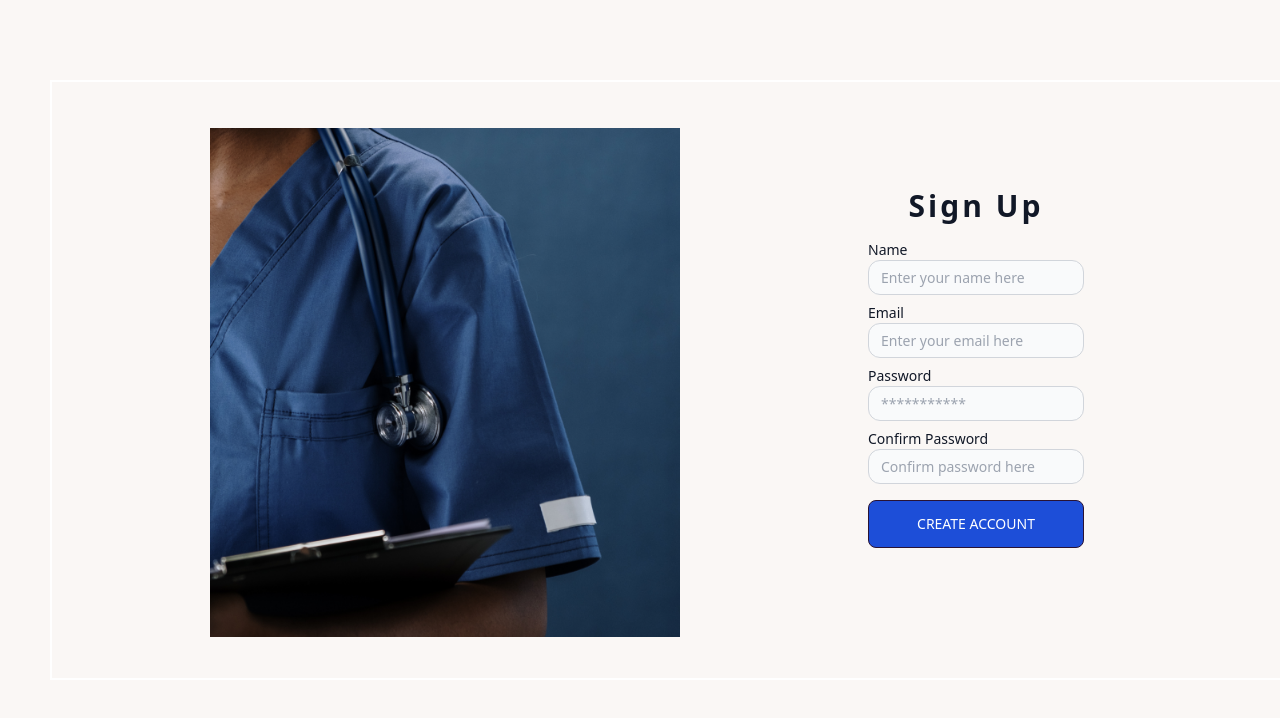
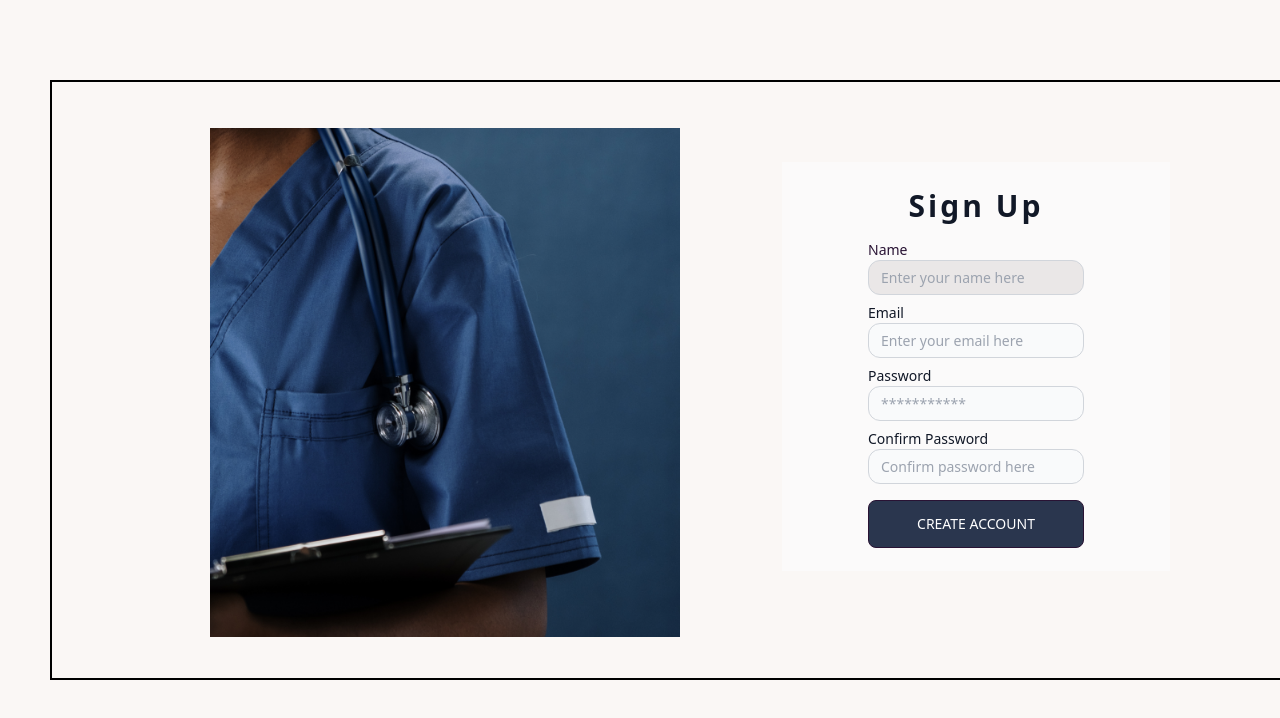
Before and after one commit to Neuroleptique/Medical-Tracker, a React (Vite) app in the folder client/: page /register in a window 1280 px wide. Shown: the top 718 px of the page. Built offline with nearby package versions, Linux system fonts and the light colour scheme.

Commit message:
Changed background color to white

```diff
--- a/client/src/pages/SignupForm.jsx
+++ b/client/src/pages/SignupForm.jsx
@@ -68,7 +68,7 @@ function Register() {
 
   return (
 
-      <div className=' border-2 border-white flex justify-center align-center my-[80px] mx-[50px] w-[1280px] h-[600px] max-sm:relative max-sm:top-[50px] max-sm:border-none max-sm:w-auto max-sm:flex-col max-sm:h-auto max-sm:justify-center max-sm:mx-3 max-sm:my-2 max-sm:p-2'>
+      <div className=' border-2 border-black flex justify-center align-center my-[80px] mx-[50px] w-[1280px] h-[600px] max-sm:relative max-sm:top-[50px] max-sm:border-none max-sm:w-auto max-sm:flex-col max-sm:h-auto max-sm:justify-center max-sm:mx-3 max-sm:my-2 max-sm:p-2'>
         <div  >
           <img src={logo} alt='logo' className='hidden max-sm:block' />
           <img src={images} alt="Photo" className=' mr-[60px] w-[470px] h-[509px] mt-[46px] mb-[45px]  block object-fill max-sm:hidden' />
@@ -76,7 +76,7 @@ function Register() {
 
 
 
-      <div className="signup-container flex justify-center ml-[42px] mt-[80px] mb-[46px] relative w-[388px] h-[409px] max-sm:p-3 max-sm:m-1">
+      <div className="signup-container bg-[#FBFAFA] flex justify-center ml-[42px] mt-[80px] mb-[46px] relative w-[388px] h-[409px] max-sm:p-3 max-sm:m-1">
       <div>
         {/* <h1>
           <TfiWrite /> Sign up
@@ -85,20 +85,20 @@ function Register() {
       </div>
 
       <section className="form font-Sans space-y-6 ">
-      <p className=" mb-4 text-xl font-medium  text-gray-900 dark:text-white">Sign Up</p>
+      <p className=" mb-4 text-xl font-medium  text-gray-900 dark:text-black">Sign Up</p>
         <form onSubmit={onSubmit}>
           <div className="form-group">
-          <label for="email" className="block mt-2 text-sm font-medium text-gray-900 dark:text-white">Name</label>
+          <label for="email" className="block mt-2 text-sm font-medium dark:text-black">Name</label>
             <input
               type="text"
-              className="form-control  bg-gray-50 border border-gray-300 text-gray-900 text-sm rounded-[12px] focus:ring-blue-500 focus:border-blue-500 block w-[216px] h-[35px] p-3 dark:bg-gray-600 dark:border-gray-500 dark:placeholder-gray-400 dark:text-white"
+              className="form-control  bg-[#EAE7E7] border border-gray-300 text-gray-900 text-sm rounded-[12px] focus:ring-black-500 focus:border-black-500 block w-[216px] h-[35px] p-3 dark:bg-gray-600 dark:border-gray-500 dark:placeholder-gray-400 dark:text-white"
               id="name" name="userName"
               value={userName}
               placeholder="Enter your name here"
               onChange={onChange} />
           </div>
           <div className="form-group">
-          <label for="email" class="block mt-2 text-sm font-medium text-gray-900 dark:text-white">Email</label>
+          <label for="email" class="block mt-2 text-sm font-medium text-gray-900 dark:text-black">Email</label>
             <input
               type="email"
               className="form-control bg-gray-50 border border-gray-300 text-gray-900 text-sm rounded-[12px] focus:ring-blue-500 focus:border-blue-500 block w-[216px] h-[35px] p-3 dark:bg-gray-600 dark:border-gray-500 dark:placeholder-gray-400 dark:text-white"
@@ -109,7 +109,7 @@ function Register() {
               onChange={onChange} />
           </div>
           <div className="form-group">
-          <label for="email" class="block mt-2 text-sm font-medium text-gray-900 dark:text-white">Password</label>
+          <label for="email" class="block mt-2 text-sm font-medium text-gray-900 dark:text-black">Password</label>
             <input
               type="password"
               className="form-control bg-gray-50 border border-gray-300 text-gray-900 text-sm rounded-[12px] focus:ring-blue-500 focus:border-blue-500 block w-[216px] h-[35px] p-3 dark:bg-gray-600 dark:border-gray-500 dark:placeholder-gray-400 dark:text-white"
@@ -119,17 +119,17 @@ function Register() {
               onChange={onChange} />
           </div>
           <div className="form-group">
-          <label for="email" class="block mt-2 text-sm font-medium text-gray-900 dark:text-white">Confirm Password</label>
+          <label for="email" class="block mt-2 text-sm font-medium text-gray-900 dark:text-black">Confirm Password</label>
             <input
               type="password"
-              className="form-control bg-gray-50 border border-gray-300 text-gray-900 text-sm rounded-[12px] focus:ring-blue-500 focus:border-blue-500 block w-[216px] h-[35px] p-3 dark:bg-gray-600 dark:border-gray-500 dark:placeholder-gray-400 dark:text-white"
+              className="form-control bg-gray-50 border border-gray-300 text-gray-900 text-sm rounded-[12px] block w-[216px] h-[35px] p-3 dark:bg-gray-600 dark:border-gray-500 dark:placeholder-gray-400 dark:text-white"
               id="password2" name="password2"
               value={password2}
               placeholder="Confirm password here"
               onChange={onChange} />
           </div>
           <div className="form-group">
-            <button type="submit" className='btn mt-4 text-white bg-blue-700 hover:bg-blue-800 focus:ring-4 focus:outline-none focus:ring-blue-300 font-medium rounded-[8px] text-sm p-3 w-[216px] h-[45px] text-center dark:bg-blue-600 dark:hover:bg-blue-700 dark:focus:ring-blue-800'>Create Account</button>
+            <button type="submit" className='btn mt-4 text-white bg-[#2A364E] hover:bg-blue-800 focus:ring-4 focus:outline-none focus:ring-blue-300 font-medium rounded-[8px] text-sm p-3 w-[216px] h-[45px] text-center'>Create Account</button>
           </div>
         </form>
 
--- a/client/tailwind.config.cjs
+++ b/client/tailwind.config.cjs
@@ -5,7 +5,7 @@ module.exports = {
     extend: {}
   },
   daisyui: {
-    themes: ["cupcake", "dark"]
+    themes: ["cupcake", "white"]
   },
   plugins: [require("daisyui")],
 
```
